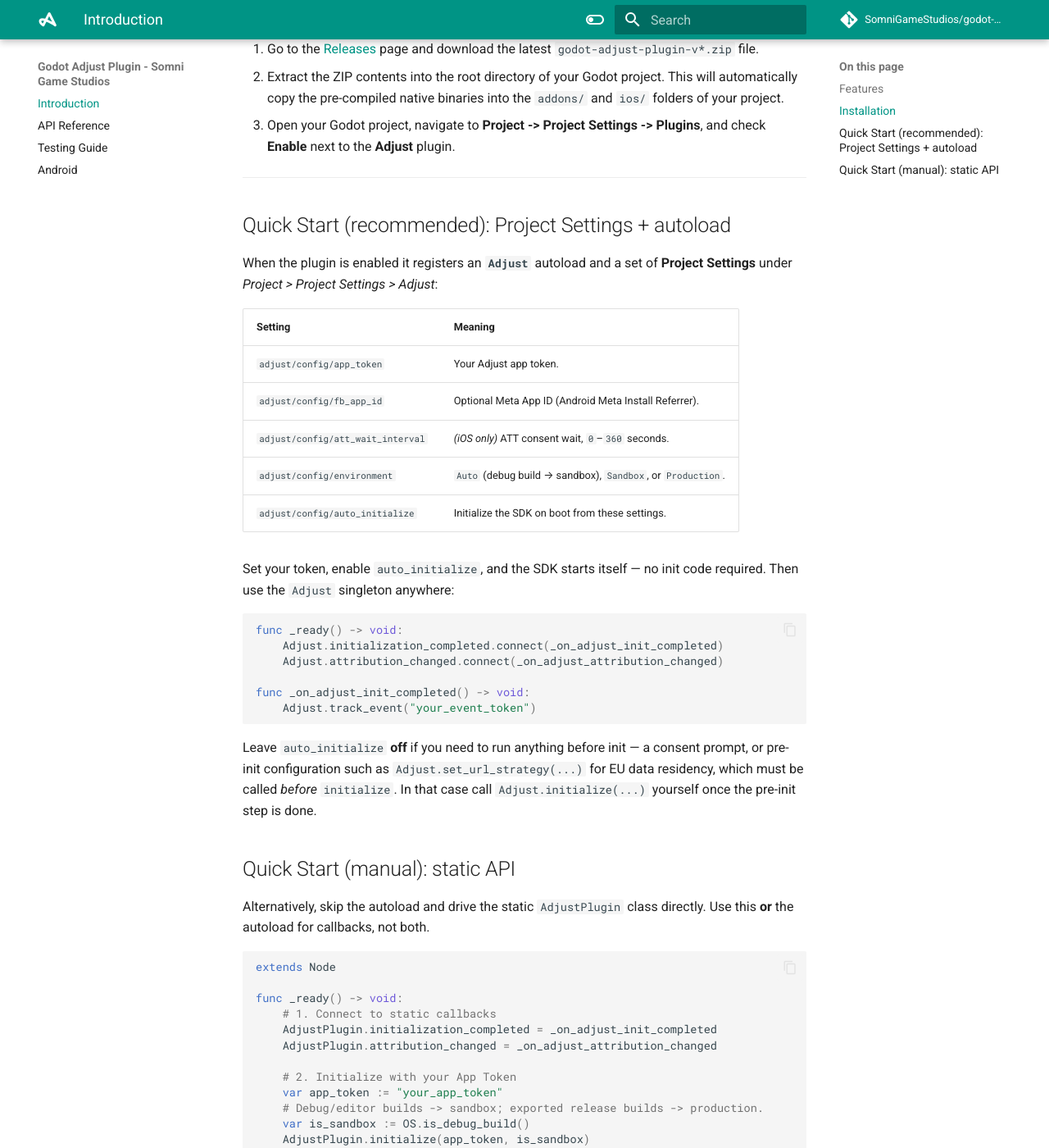
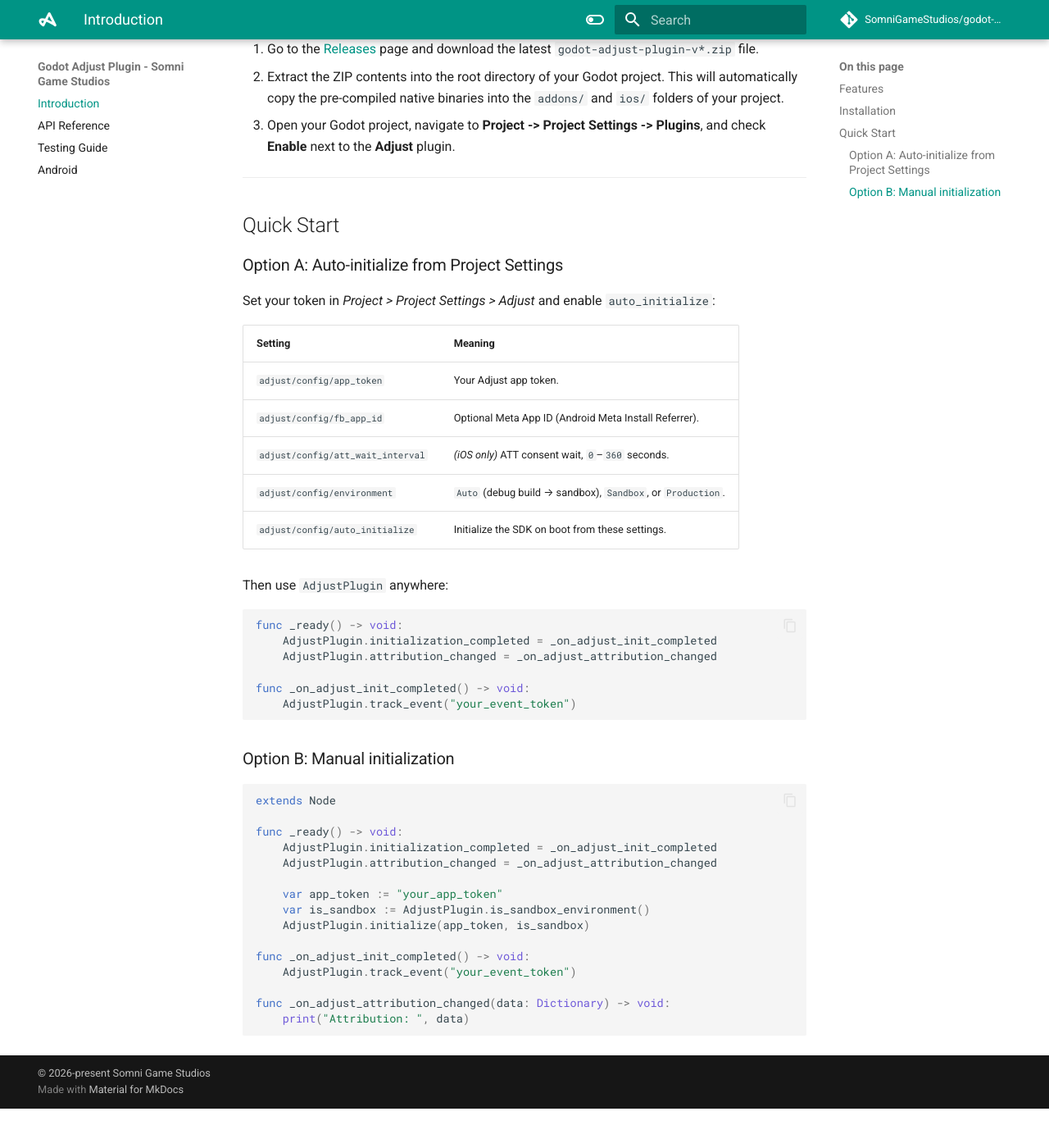
Before and after one commit to SomniGameStudios/godot-adjust-plugin, an MkDocs documentation site: the page built from docs/index.md, in a window 1280 px wide and 1400 px high, scrolled down 577 px. Shown: the whole window at 82% size. Built offline with MkDocs 1.6.1 and Material for MkDocs 9.7.7, drawn with Linux system fonts in a browser that asks for light colours; comment, search, counter and statistics services are not loaded; after the commit the page ends 1929 px from its top, so only the background shows below that; some of the changed text lies outside the part shown.

Commit message:
refactor: consolidate AdjustPlugin API, remove redundant autoload
- Merge auto-init, is_sandbox_environment(), and Project Settings
  consumption into AdjustPlugin.gd
- Remove adjust_autoload.gd (facade was redundant)
- Restore full Project Settings in adjust.gd
- Update docs to reflect consolidated static API

````diff
--- a/docs/index.md
+++ b/docs/index.md
@@ -21,10 +21,11 @@
 
 ---
 
-## Quick Start (recommended): Project Settings + autoload
+## Quick Start
 
-When the plugin is enabled it registers an **`Adjust`** autoload and a set of
-**Project Settings** under *Project > Project Settings > Adjust*:
+### Option A: Auto-initialize from Project Settings
+
+Set your token in *Project > Project Settings > Adjust* and enable `auto_initialize`:
 
 | Setting | Meaning |
 | --- | --- |
@@ -34,48 +35,33 @@
 | `adjust/config/environment` | `Auto` (debug build → sandbox), `Sandbox`, or `Production`. |
 | `adjust/config/auto_initialize` | Initialize the SDK on boot from these settings. |
 
-Set your token, enable `auto_initialize`, and the SDK starts itself — no init
-code required. Then use the `Adjust` singleton anywhere:
+Then use `AdjustPlugin` anywhere:
 
 ```gdscript
 func _ready() -> void:
-    Adjust.initialization_completed.connect(_on_adjust_init_completed)
-    Adjust.attribution_changed.connect(_on_adjust_attribution_changed)
+    AdjustPlugin.initialization_completed = _on_adjust_init_completed
+    AdjustPlugin.attribution_changed = _on_adjust_attribution_changed
 
 func _on_adjust_init_completed() -> void:
-    Adjust.track_event("your_event_token")
+    AdjustPlugin.track_event("your_event_token")
 ```
 
-Leave `auto_initialize` **off** if you need to run anything before init — a
-consent prompt, or pre-init configuration such as `Adjust.set_url_strategy(...)`
-for EU data residency, which must be called *before* `initialize`. In that case
-call `Adjust.initialize(...)` yourself once the pre-init step is done.
-
-## Quick Start (manual): static API
-
-Alternatively, skip the autoload and drive the static `AdjustPlugin` class
-directly. Use this **or** the autoload for callbacks, not both.
+### Option B: Manual initialization
 
 ```gdscript
 extends Node
 
 func _ready() -> void:
-    # 1. Connect to static callbacks
     AdjustPlugin.initialization_completed = _on_adjust_init_completed
     AdjustPlugin.attribution_changed = _on_adjust_attribution_changed
 
-    # 2. Initialize with your App Token
     var app_token := "your_app_token"
-    # Debug/editor builds -> sandbox; exported release builds -> production.
-    var is_sandbox := OS.is_debug_build()
+    var is_sandbox := AdjustPlugin.is_sandbox_environment()
     AdjustPlugin.initialize(app_token, is_sandbox)
 
 func _on_adjust_init_completed() -> void:
-    print("Adjust SDK Initialized successfully!")
-
-    # Track a custom event
     AdjustPlugin.track_event("your_event_token")
 
 func _on_adjust_attribution_changed(data: Dictionary) -> void:
-    print("User Attribution Changed: ", data)
+    print("Attribution: ", data)
 ```
````
Also changed, not shown: docs/gdscript_api.md (+8 -6 lines), 3 other files.
